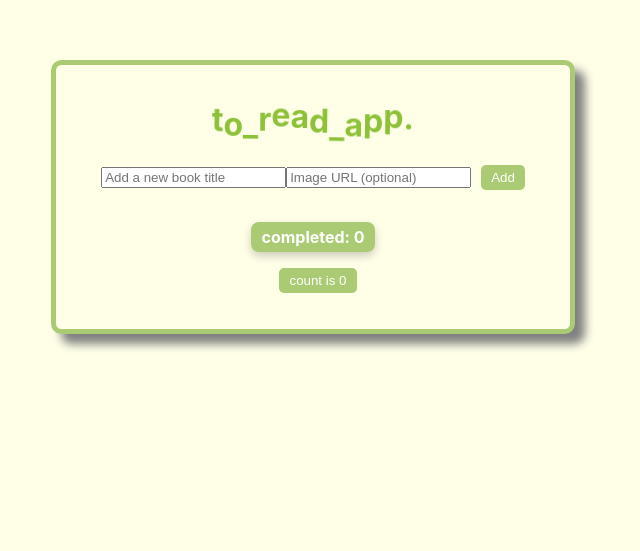
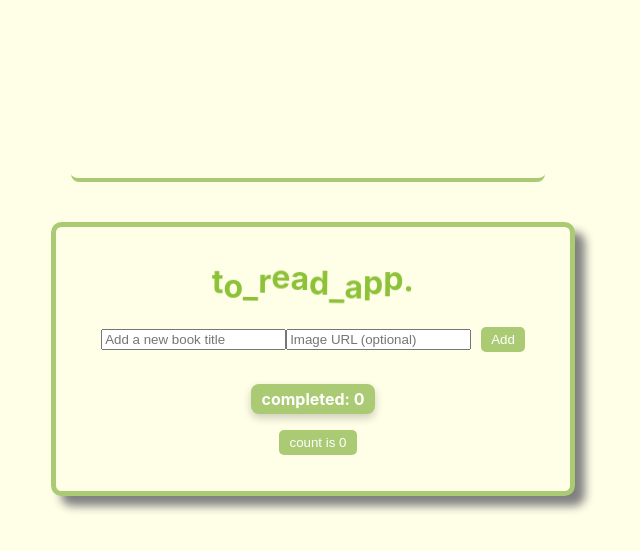
Before and after one commit to wunder-frau/pet, a React (Create React App) app: page / in a window 1280 px wide. Shown: the part 203-754 px from the top of the page, without its empty margins (352-992 px from the left). Built offline with nearby package versions, Linux system fonts and the light colour scheme.

Commit message:
feature: shelf logic

```diff
--- a/src/App.tsx
+++ b/src/App.tsx
@@ -3,9 +3,9 @@ import './App.css';
 import { Toread } from './types';
 import ToreadList from './ToreadList';
 import AddToread from './AddToread';
+import Bookshelf from './Bookshelf';
 
 const App: React.FC = () => {
-	// const [toreads, setToreads] = useState<Toread[]>([]);
 	const [count, setCount] = useState(0);
 	const [toreads, setToreads] = useState<Toread[]>(() => {
 		const storedToreads = localStorage.getItem('toreads');
@@ -19,7 +19,6 @@ const App: React.FC = () => {
 		return [];
 	});
 
-	// Save to-read list to local storage whenever it changes
 	useEffect(() => {
 		localStorage.setItem('toreads', JSON.stringify(toreads));
 	}, [toreads]);
@@ -46,6 +45,8 @@ const App: React.FC = () => {
 	const title = 'to_read_app.';
 	const completedCount = toreads.filter(toread => toread.completed).length;
 	return (
+		<>
+			<Bookshelf books={toreads} />
 			<div className="App">
 				<h1>
 					{title.split('').map((letter, index) => (
@@ -63,6 +64,7 @@ const App: React.FC = () => {
 					</button>
 				</p>
 			</div>
+		</>
 	);
 };
 
--- /dev/null
+++ b/src/Bookshelf.tsx
@@ -0,0 +1,22 @@
+import React from 'react';
+import { Toread } from './types';
+
+interface BookshelfProps {
+  books: Toread[];
+}
+
+const Bookshelf: React.FC<BookshelfProps> = ({ books }) => {
+	return (
+		<div className="bookshelf">
+			<div className="shelf">
+				{books.map((book, index) => (
+					<div key={index} className={`book ${book.completed ? 'completed' : ''}`}>
+						<span className="book-title">{book.text}</span>
+					</div>
+				))}
+			</div>
+		</div>
+	);
+};
+
+export default Bookshelf;
--- a/src/index.css
+++ b/src/index.css
@@ -11,3 +11,79 @@ code {
   font-family: source-code-pro, Menlo, Monaco, Consolas, 'Courier New',
     monospace;
 }
+
+@keyframes slideIn {
+  from {
+    transform: translateY(100%);
+    opacity: 0;
+  }
+  to {
+    transform: translateY(0);
+    opacity: 1;
+  }
+}
+
+.book {
+  animation: slideIn 0.5s ease-out;
+}
+
+.bookshelf {
+  margin: 20px auto;
+  width: 100%;
+  max-width: 600px;
+  padding: 20px;
+  text-align: center;
+}
+
+.shelf {
+  display: flex;
+  align-items: flex-end;
+  justify-content: left;
+  padding: 20px;
+  border-bottom: 4px solid #AACB73;
+  border-radius: 8px;
+  position: relative;
+  height: 200px;
+}
+
+
+.book {
+  background-color: #ff6347;
+  width: 40px;
+  height: 200px;
+  margin: 0 5px;
+  position: relative;
+  transform-origin: bottom;
+  transition: transform 0.3s ease-in-out;
+  border-radius: 3px;
+  animation: slideIn 0.5s ease-out;
+}
+
+.book.completed {
+  background-color: #73c973;
+}
+
+.book:hover {
+  transform: scale(1.1);
+}
+
+.book-title {
+  writing-mode: vertical-rl;
+  transform: rotate(180deg);
+  color: white;
+  font-weight: bold;
+  font-size: 0.8rem;
+  padding: 5px;
+  text-align: center;
+}
+
+@keyframes slideIn {
+  from {
+    transform: translateY(100%);
+    opacity: 0;
+  }
+  to {
+    transform: translateY(0);
+    opacity: 1;
+  }
+}
```
Lines whose indentation alone changed are shown as unchanged.
